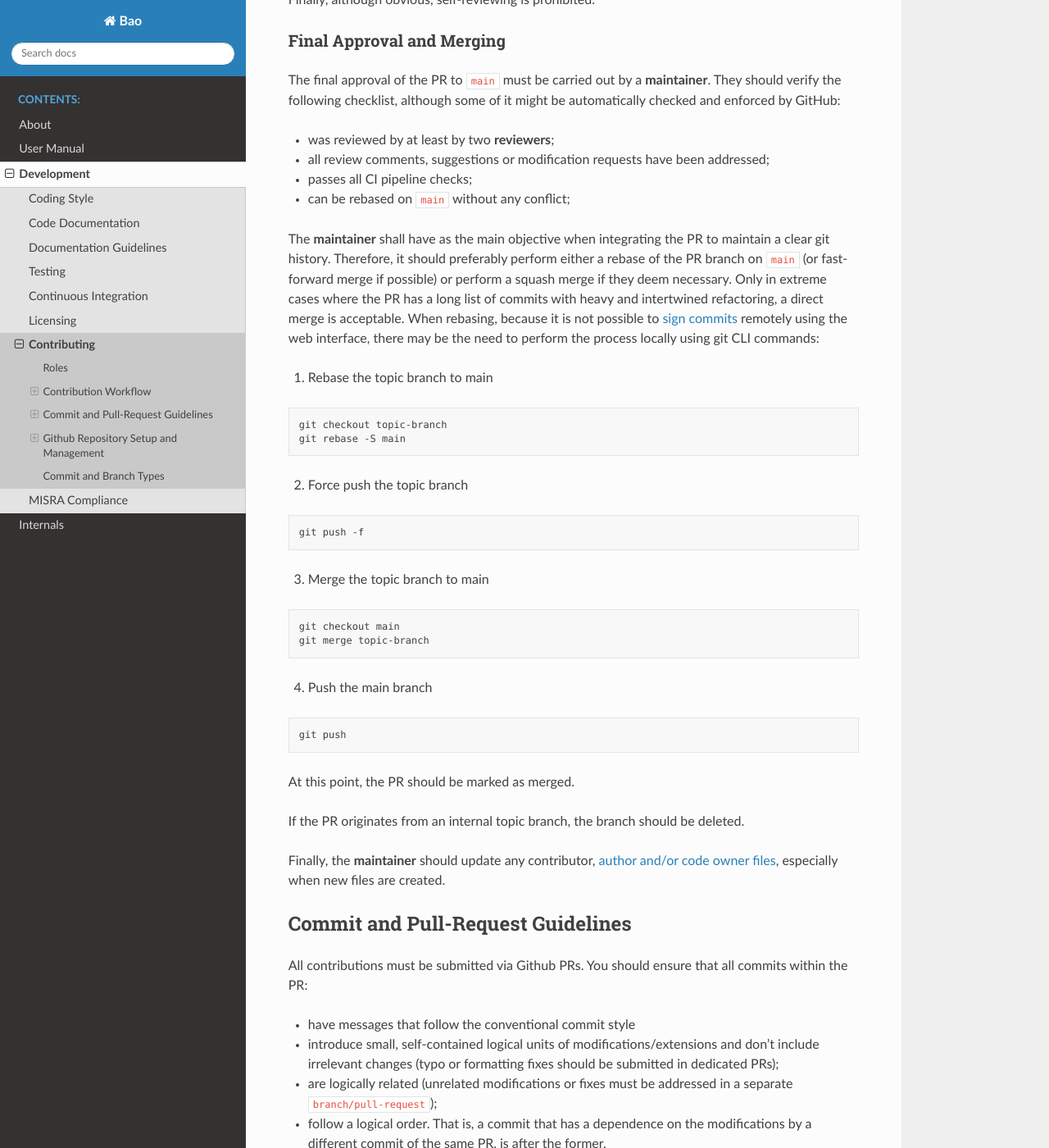
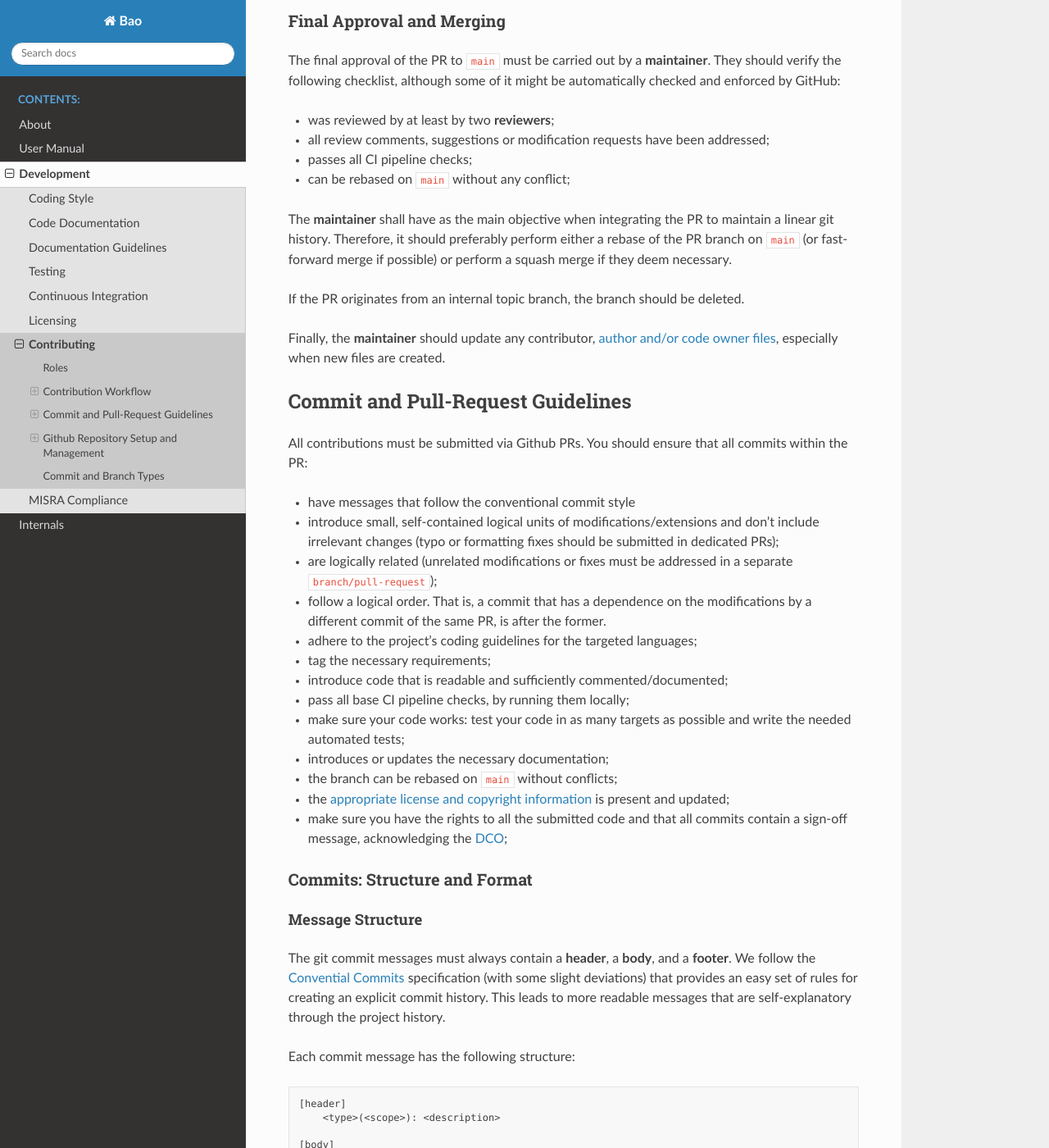
Before and after one commit to bao-project/bao-docs, a Sphinx documentation site: the page built from source/development/contributing.rst, in a window 1280 px wide and 1400 px high, scrolled down 3628 px. Shown: the whole window at 82% size. Built offline with Sphinx 7.4.7 and the Read the Docs theme 2.0.0, drawn with Linux system fonts in a browser that asks for light colours; some of the changed text lies outside the part shown.

Commit message:
fix(contributing): make commit signing no longer mandatory
Since commit signing is no longer mandatory, the need to perform PR
rebasing locally to sign the new commits also disappears.

Signed-off-by: Jose Martins <josemartins90@gmail.com>

fix(contributing): remove extra space to solve indentation issue

Signed-off-by: Daniel Oliveira <drawnpoetry@gmail.com>

```diff
--- a/source/development/contributing.rst
+++ b/source/development/contributing.rst
@@ -176,7 +176,6 @@
   desired functionality). Try to reason about corner cases.
 * New files contain the necessary :ref:`license and copyright
   information<licensing>`;
-* All :ref:`commits are signed correctly<commit_signing>`;
 * All the necessary :ref:`requirement and traceability artifacts<>` or
   tags are correctly added or updated;
 
@@ -205,41 +204,9 @@
 * can be rebased on ``main`` without any conflict;
 
 The **maintainer** shall have as the main objective when integrating the PR to
-maintain a clear git history. Therefore, it should preferably perform either a
+maintain a linear git history. Therefore, it should preferably perform either a
 rebase of the PR branch on ``main`` (or fast-forward merge if possible) or
-perform a squash merge if they deem necessary. Only in extreme cases
-where the PR has a long list of commits with heavy and intertwined refactoring,
-a direct merge is acceptable. When rebasing, because it is not possible to
-:ref:`sign commits<commit_signing>` remotely using the web interface, there may
-be the need to perform the process locally using git CLI commands:
-
-1. Rebase the topic branch to main
-
-.. code-block:: bash
-
-    git checkout topic-branch
-    git rebase -S main
-
-2. Force push the topic branch
-
-.. code-block:: bash
-
-    git push -f
-
-3. Merge the topic branch to main
-
-.. code-block:: bash
-
-    git checkout main
-    git merge topic-branch
-
-4. Push the main branch
-
-.. code-block:: bash
-
-    git push
-
-At this point, the PR should be marked as merged.
+perform a squash merge if they deem necessary.
 
 If the PR originates from an internal topic branch, the branch should be
 deleted.
@@ -413,13 +380,6 @@
     git config --global user.name "Your Name"
     git config --global user.email "your.email@example.com"
 
-All commits in a PR must be signed. To understand how to do this
-checkout the `GitHub's Signing commits guide <https://docs.github.com/en/
-authentication/managing-commit-signature-verification/signing-commits>`_. Make
-sure that your `keys are correctly associated with the email <https://docs.
-github.com/en/authentication/managing-commit-signature-verification/
-associating-an-email-with-your-gpg-key>`_ associated with your GitHub account.
-
 
 Github Repository Setup and Management
 --------------------------------------
@@ -440,7 +400,7 @@
   copyright or legal restrictions;
 * ``CONTRIBUTORS`` and ``AUTHORS``: list all
   :ref:`contributors and authors<_authors_and_contributors>` that submit code
-   to that repository.
+  to that repository.
 * ``.github/CODEOWNERS``: identifies the coder owners of the repository so
   they can be automatically notified for code-review. The file first line
   must assign all files to the repository's **maintainers**;
@@ -498,7 +458,6 @@
     * Require branches to be up to date before merging
 
 * Require conversation resolution before merging
-* Require signed commits
 * Require linear history
 * Include administrators
 
```
Also changed, not shown: other parts of source/development/contributing.rst (+4 -4 lines).
